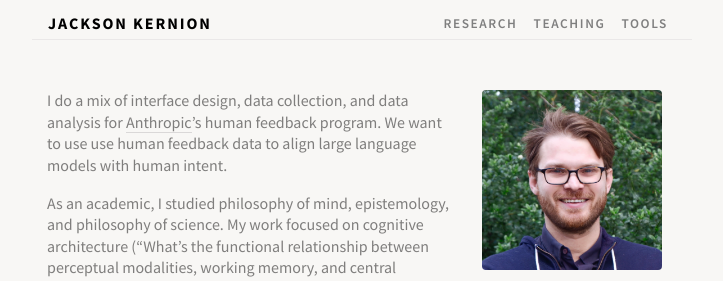
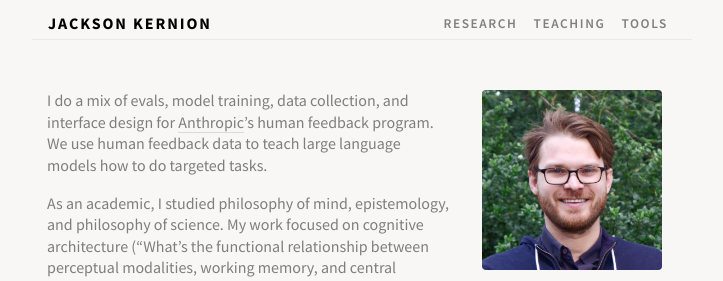
Before and after one commit to jacksonkernion/jacksonkernion.github.io, a Jekyll site: the page built from index.md, in a window 1280 px wide. Shown: the top 281 px of the page, without its empty margins (278-1001 px from the left). Built offline with Jekyll 4.4.1, drawn with Linux system fonts in a browser that asks for light colours; nearby versions of some CDN libraries.

Commit message:
Update index.md

```diff
--- a/index.md
+++ b/index.md
@@ -3,7 +3,7 @@ title: Home
 layout: home
 ---
 
-I do a mix of interface design, data collection, and data analysis for [Anthropic](https://www.anthropic.com)'s human feedback program. We want to use use human feedback data to align large language models with human intent.
+I do a mix of evals, model training, data collection, and interface design for [Anthropic](https://www.anthropic.com)'s human feedback program. We use human feedback data to teach large language models how to do targeted tasks.
 
 As an academic, I studied philosophy of mind, epistemology, and philosophy of science. My work focused on cognitive architecture ("What's the functional relationship between perceptual modalities, working memory, and central cognition?") and methodology in cognitive science ("What kind of evidence counts as evidenc of conscious experience, and why?"). I lectured at MIT during the Spring 2020 term, after receiving my PhD from UC Berkeley.
 
```
